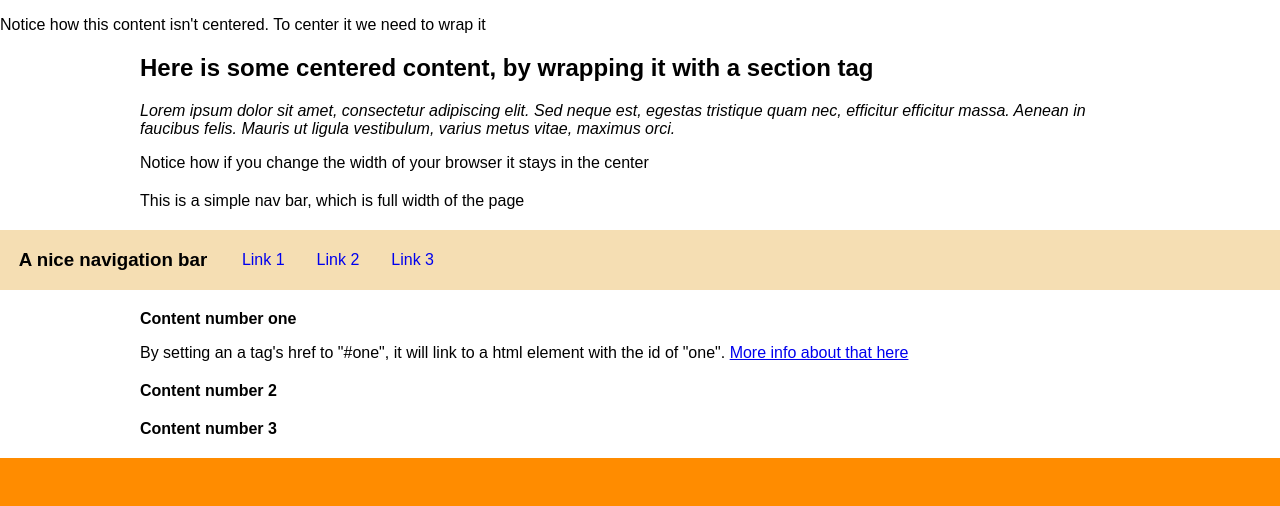
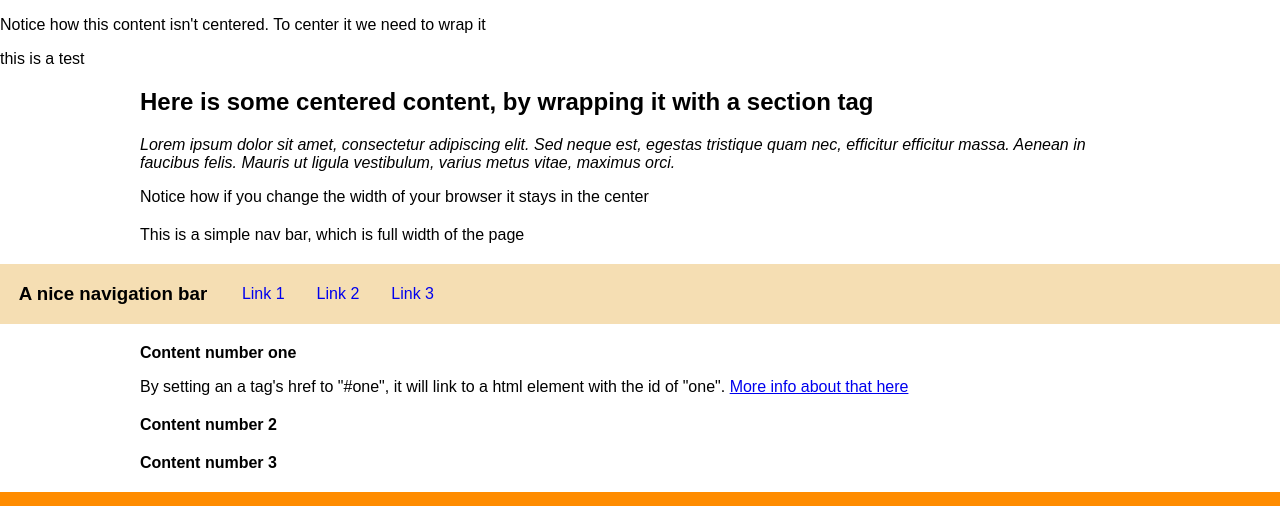
Before and after one commit to JoshDuymel/MDDN201-Wellingtons-Internet, a plain HTML site: page index.html in a window 1280 px wide. Shown: the top 506 px of the page. Drawn offline with Linux system fonts and the light colour scheme.

Commit message:
test push

```diff
--- a/index.html
+++ b/index.html
@@ -4,13 +4,14 @@
 
 <head>
 	<meta http-equiv="Content-Type" content="text/html; charset=UTF-8" />
-	<title>Your Website</title>
+	<title>DUYMS</title>
 	<link rel="stylesheet" type="text/css" href="css/style.css">
 </head>
 
 <body>
 
 <p>Notice how this content isn't centered. To center it we need to wrap it</p>
+<p>this is a test</p>
 
 	<section>
 		<h1>Here is some centered content, by wrapping it with a section tag</h1>
```
